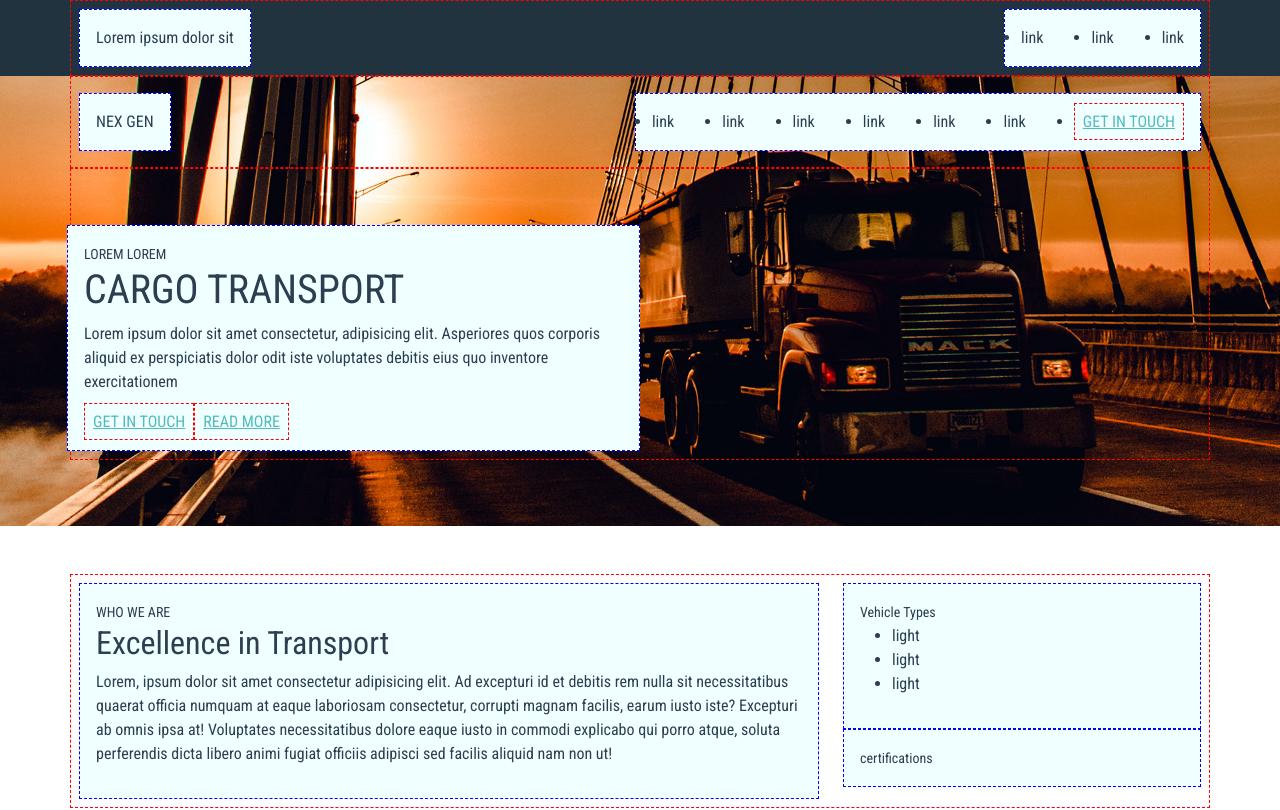
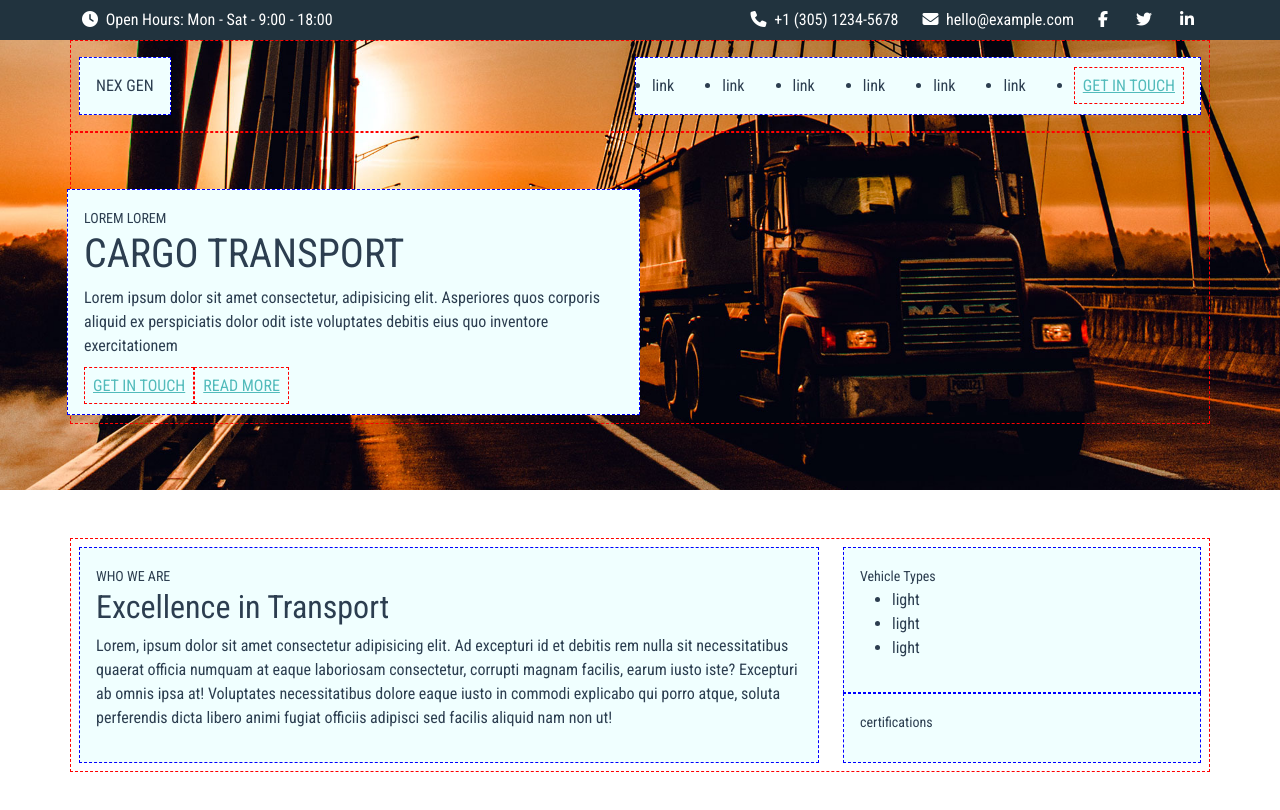
Before and after one commit to meta-ela/proj-html-vuejs, a Vue app: page / in a window 1280 px wide. Shown: the top 810 px of the page. Built offline with nearby package versions, Linux system fonts and the light colour scheme.

Commit message:
Adds header-bar v-for data

```diff
--- a/src/components/TheCard.vue
+++ b/src/components/TheCard.vue
@@ -1,5 +1,5 @@
 <template>
-    <div class="d-flex gap-2">
+    <div class="d-flex gap-2 h-100">
         <div class="card">
             Lorem ipsum dolor sit amet, consectetur adipisicing elit. Accusantium ut perferendis inventore quis impedit temporibus dicta debitis reiciendis totam reprehenderit, ratione dolore amet obcaecati molestias at optio quasi aut aliquid!
         </div>
--- a/src/components/TheHeader.vue
+++ b/src/components/TheHeader.vue
@@ -2,17 +2,21 @@
     <div>
         <!-- info-bar superiore fisso -->
         <div class="info_bar_bg">
-            <div class="container debug_border">
-                <div class="d-flex justify-content-between">
-                    <div class="debug">
-                        Lorem ipsum dolor sit
+            <div class="container py-2">
+                <div class="d-flex justify-content-between text-white">
+                    <div>
+                        <i class="fa-solid fa-clock me-1"></i>
+                        Open Hours: Mon - Sat - 9:00 - 18:00
                     </div>
                     <div>
-                        <!-- stampare i dati con v-for??? -->
-                        <ul class="d-flex gap-5 debug mb-0">
-                            <li>link</li>
-                            <li>link</li>
-                            <li>link</li>
+                        <!-- stampare i dati con v-for -->
+                        <ul class="d-flex gap-4 mb-0 list-unstyled">
+                            <li v-for="(info, i) in headerInfo" :key="i">
+                                <a class="text-decoration-none text-white" href="javascript:void(0)">
+                                    <i :class="info.icon" class="me-1"></i>
+                                    {{ info.info}}
+                                </a>
+                            </li>
                         </ul>
                     </div>
                 </div>
@@ -42,10 +46,53 @@
 </template>
 
 <script>
+/* import { state } from "../store"; */
 import NavBar from './NavBar.vue';
+
 export default {
     name: "TheHeader",
-    components: { NavBar }
+    components: { NavBar },
+
+    data() {
+        return {
+            headerInfo: [
+                {
+                    icon: "fa-solid fa-phone",
+                    info: "+1 (305) 1234-5678",
+                },
+                {
+                    icon: "fa-solid fa-envelope",
+                    info: "hello@example.com"
+                },
+                {
+                    icon: "fa-brands fa-facebook-f",
+                    info: "",
+                },
+                {
+                    icon: "fa-brands fa-twitter",
+                    info: "",
+                },
+                {
+                    icon: "fa-brands fa-linkedin-in",
+                    info: "",
+                },
+            ],
+            siteInfo: [
+                {
+                    icon: "fa-solid fa-phone",
+                    info: "+1 (305) 1234-5678",
+                },
+                {
+                    icon: "fa-solid fa-envelope",
+                    info: "hello@example.com"
+                },
+                {
+                    icon: "fa-solid fa-location-dot",
+                    info: "Main Avenue, 987",
+                },
+            ]
+        }
+    },
 }
 </script>
 
--- a/src/components/TheMain.vue
+++ b/src/components/TheMain.vue
@@ -15,7 +15,7 @@
                         </div>
                     </div>
                     <div class="col">
-                        <div class="row flex-column">
+                        <div class="row flex-column h-100">
                             <div class="col">
                                 <div class="debug h-100">
                                     <small>Vehicle Types</small>
@@ -126,14 +126,21 @@
         <!-- section bianca con form SEND A MESSAGE -->
         <div class="py-5">
             <div class="container debug_border">
-                <div class="row">
-                    <div class="col-8">
-                        <div class="debug">
+                <div class="row h-100">
+                    <div class="col-8 ">
+                        <div class="debug ">
                             <small>SEND A MESSAGE</small>
                             <h2>Get in Touch</h2>
                             <small>lore lorem lore ispum dnsj</small>
                         </div>
-                        <form action=""></form>
+                        <form class="row g-3">
+                            <div class="col-auto">
+                                <input type="text" class="form-control" placeholder="Name">
+                            </div>
+                            <div class="col-auto">
+                                <input type="email" class="form-control" placeholder="Email">
+                            </div>
+                        </form>
                     </div>
                     <div class="col">
                         <div class="debug">
@@ -155,10 +162,18 @@
 </template>
 
 <script>
+import { state } from "../store";
 import TheCard from './TheCard.vue';
+
 export default {
     name: "TheMain",
-    components: { TheCard }
+    components: { TheCard },
+
+    data() {
+        return {
+            state
+        }
+    },
 }
 </script>
 
--- /dev/null
+++ b/src/store.js
@@ -0,0 +1,19 @@
+import Vue from "vue";
+
+export const state = Vue.observable({
+	// conterrà tutte le proprietà che vorremmo aggiungere
+	siteInfo: [
+        {
+            icon: "fa-solid fa-phone",
+            info: "+1 (305) 1234-5678",
+        },
+        {
+            icon: "fa-solid fa-envelope",
+            info: "hello@example.com"
+        },
+        {
+            icon: "fa-solid fa-location-dot",
+            info: "Main Avenue, 987",
+        },
+    ]
+})
```
